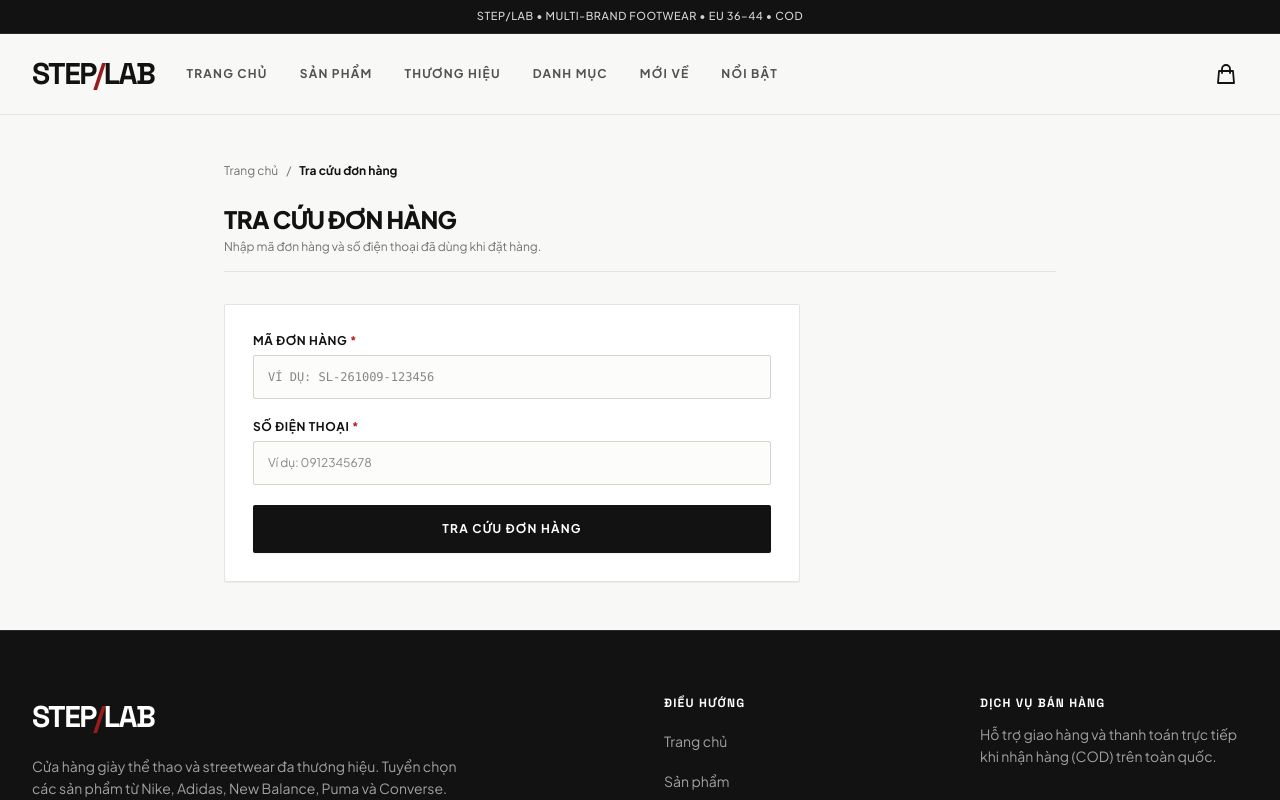
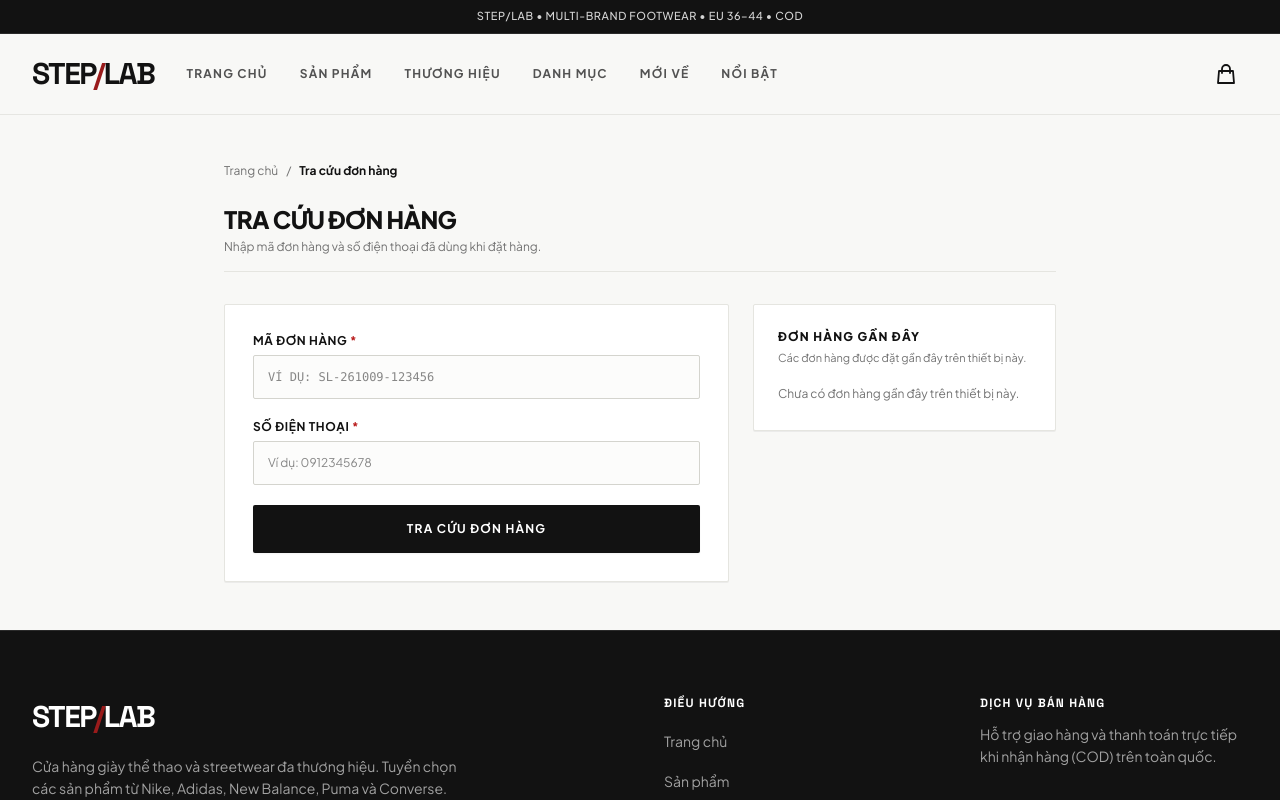
Before and after one commit to nnam099/shoe-store-webapp, a React (Vite) app in the folder client/: page /order-lookup in a window 1280 px wide. Shown: the top 800 px of the page. Built offline with nearby package versions, Linux system fonts and the light colour scheme.

Commit message:
feat: add guest recent orders

```diff
--- a/client/src/components/order/OrderLookupForm.jsx
+++ b/client/src/components/order/OrderLookupForm.jsx
@@ -12,6 +12,7 @@ export default function OrderLookupForm({
   loading,
   fieldErrors = {},
   lookupError,
+  receiverPhoneRef,
 }) {
   return (
     <form onSubmit={onSubmit} noValidate className="space-y-6">
@@ -64,6 +65,7 @@ export default function OrderLookupForm({
             Số điện thoại <span className="text-[#b91c1c]" aria-hidden="true">*</span>
           </label>
           <input
+            ref={receiverPhoneRef}
             id="receiverPhone"
             name="receiverPhone"
             type="tel"
--- /dev/null
+++ b/client/src/components/order/RecentOrders.jsx
@@ -0,0 +1,68 @@
+function formatShortcutDate(createdAt) {
+  const date = new Date(createdAt);
+  if (Number.isNaN(date.getTime())) return '';
+
+  return new Intl.DateTimeFormat('vi-VN', {
+    day: '2-digit',
+    month: '2-digit',
+    year: 'numeric',
+  }).format(date);
+}
+
+export default function RecentOrders({ orders, onSelect }) {
+  const recentOrders = Array.isArray(orders) ? orders : [];
+
+  return (
+    <section
+      aria-labelledby="recent-orders-title"
+      className="bg-white border border-[#e5e5e0] rounded-xs shadow-2xs p-5 sm:p-6"
+    >
+      <div className="mb-4">
+        <h2
+          id="recent-orders-title"
+          className="text-xs font-extrabold uppercase tracking-widest text-[#121212]"
+        >
+          Đơn hàng gần đây
+        </h2>
+        <p className="text-[11px] text-[#737373] mt-1 leading-relaxed">
+          Các đơn hàng được đặt gần đây trên thiết bị này.
+        </p>
+      </div>
+
+      {recentOrders.length === 0 ? (
+        <p className="text-xs text-[#737373] py-1">
+          Chưa có đơn hàng gần đây trên thiết bị này.
+        </p>
+      ) : (
+        <ul className="divide-y divide-[#eeeeea]">
+          {recentOrders.map((order) => (
+            <li
+              key={order.orderCode}
+              className="py-3 first:pt-0 last:pb-0 flex flex-col xl:flex-row xl:items-center gap-2.5 xl:justify-between"
+            >
+              <div className="min-w-0">
+                <code className="block text-xs font-bold text-[#121212] break-all">
+                  {order.orderCode}
+                </code>
+                <time
+                  dateTime={order.createdAt}
+                  className="block text-[10px] text-[#737373] mt-0.5"
+                >
+                  Đã lưu: {formatShortcutDate(order.createdAt)}
+                </time>
+              </div>
+              <button
+                type="button"
+                onClick={() => onSelect(order.orderCode)}
+                className="min-h-[44px] w-full xl:w-auto px-4 py-2 border border-[#d4d4ce] hover:bg-[#f5f5f3] text-[#121212] text-[11px] font-bold uppercase tracking-wider rounded-xs transition-colors cursor-pointer focus-visible:outline-2 focus-visible:outline-[#991b1b] focus-visible:outline-offset-2 shrink-0"
+                aria-label={`Tra cứu đơn hàng ${order.orderCode}`}
+              >
+                Tra cứu
+              </button>
+            </li>
+          ))}
+        </ul>
+      )}
+    </section>
+  );
+}
--- a/client/src/pages/CheckoutPage.jsx
+++ b/client/src/pages/CheckoutPage.jsx
@@ -3,6 +3,7 @@ import { Link, useNavigate } from 'react-router-dom';
 import { getCart, clearCart } from '../utils/cartStorage';
 import { getCheckoutQuote, createGuestOrder } from '../services/checkoutService';
 import { saveOrderConfirmation } from '../utils/checkoutSession';
+import { addRecentOrder } from '../utils/recentOrders';
 import CheckoutForm from '../components/checkout/CheckoutForm';
 import CheckoutSummary from '../components/checkout/CheckoutSummary';
 
@@ -207,6 +208,17 @@ export default function CheckoutPage() {
     try {
       const orderResult = await createGuestOrder(orderPayload);
 
+      if (
+        !orderResult ||
+        typeof orderResult.orderCode !== 'string' ||
+        !orderResult.orderCode.trim()
+      ) {
+        throw new Error('Invalid successful order response');
+      }
+
+      // Local shortcut time only; authoritative Order.createdAt comes from lookup.
+      addRecentOrder(orderResult.orderCode, new Date().toISOString());
+
       // Save confirmation snapshot, clear cart, and navigate to success route
       saveOrderConfirmation(orderResult);
       clearCart();
--- a/client/src/pages/OrderLookupPage.jsx
+++ b/client/src/pages/OrderLookupPage.jsx
@@ -1,9 +1,11 @@
-import { useState } from 'react';
+import { useRef, useState } from 'react';
 import { Link } from 'react-router-dom';
 import OrderLookupForm from '../components/order/OrderLookupForm';
 import OrderDetailCard from '../components/order/OrderDetailCard';
 import CancelConfirmDialog from '../components/order/CancelConfirmDialog';
+import RecentOrders from '../components/order/RecentOrders';
 import { lookupGuestOrder, cancelGuestOrder } from '../services/orderService';
+import { getRecentOrders } from '../utils/recentOrders';
 
 /**
  * OrderLookupPage Component
@@ -14,6 +16,8 @@ export default function OrderLookupPage() {
   const [orderCode, setOrderCode] = useState('');
   const [receiverPhone, setReceiverPhone] = useState('');
   const [fieldErrors, setFieldErrors] = useState({});
+  const [recentOrders] = useState(() => getRecentOrders());
+  const receiverPhoneRef = useRef(null);
 
   // Lookup state
   const [loading, setLoading] = useState(false);
@@ -25,6 +29,22 @@ export default function OrderLookupPage() {
   const [cancelling, setCancelling] = useState(false);
   const [cancelSuccessMessage, setCancelSuccessMessage] = useState(null);
   const [cancelErrorMessage, setCancelErrorMessage] = useState(null);
+
+  /**
+   * Prefills only the remembered order code. Ownership verification remains
+   * the existing receiverPhone + explicit form submission flow.
+   */
+  const handleRecentOrderSelect = (recentOrderCode) => {
+    setOrderCode(recentOrderCode);
+    setFieldErrors({});
+    setLookupError(null);
+    setOrder(null);
+    setCancelSuccessMessage(null);
+    setCancelErrorMessage(null);
+    setIsCancelDialogOpen(false);
+
+    requestAnimationFrame(() => receiverPhoneRef.current?.focus());
+  };
 
   /**
    * Client-side UX validation before sending request
@@ -174,8 +194,17 @@ export default function OrderLookupPage() {
 
       {/* Main Content Area */}
       <div className="space-y-8">
+        <div className="grid grid-cols-1 md:grid-cols-[minmax(0,1.25fr)_minmax(240px,0.75fr)] gap-6 items-start">
+          {/* Mobile-first recovery shortcut; moves beside the form on desktop. */}
+          <div className="md:order-2 min-w-0">
+            <RecentOrders
+              orders={recentOrders}
+              onSelect={handleRecentOrderSelect}
+            />
+          </div>
+
           {/* Search Form */}
-        <div className="max-w-xl">
+          <div className="md:order-1 min-w-0">
             <OrderLookupForm
               orderCode={orderCode}
               receiverPhone={receiverPhone}
@@ -191,7 +220,9 @@ export default function OrderLookupPage() {
               loading={loading}
               fieldErrors={fieldErrors}
               lookupError={lookupError}
+              receiverPhoneRef={receiverPhoneRef}
             />
+          </div>
         </div>
 
         {/* Order Details Presentation */}
--- /dev/null
+++ b/client/src/utils/recentOrders.js
@@ -0,0 +1,146 @@
+/**
+ * Browser-local Guest order shortcuts.
+ * Stores only an order code and the local time at which a successful checkout
+ * was recorded. The timestamp is not the authoritative database Order.createdAt.
+ */
+
+export const RECENT_ORDERS_STORAGE_KEY = 'steplab_recent_orders_v1';
+export const RECENT_ORDERS_MAX_ITEMS = 5;
+export const RECENT_ORDERS_MAX_AGE_MS = 30 * 24 * 60 * 60 * 1000;
+
+function getStorage() {
+  if (typeof window === 'undefined') return null;
+
+  try {
+    return window.localStorage;
+  } catch {
+    return null;
+  }
+}
+
+function normalizeOrderCode(orderCode) {
+  if (typeof orderCode !== 'string') return null;
+
+  const normalized = orderCode.trim().toUpperCase();
+  if (!normalized || normalized.length > 50) return null;
+  return normalized;
+}
+
+function normalizeCreatedAt(createdAt) {
+  if (typeof createdAt !== 'string' || !createdAt.trim()) return null;
+
+  const timestamp = Date.parse(createdAt);
+  if (!Number.isFinite(timestamp)) return null;
+  return new Date(timestamp).toISOString();
+}
+
+function resolveNow(now) {
+  const timestamp = now instanceof Date ? now.getTime() : Number(now);
+  return Number.isFinite(timestamp) ? timestamp : Date.now();
+}
+
+/**
+ * Sanitizes, de-duplicates, sorts, expires, and limits recent order shortcuts.
+ * This function is pure and accepts an optional clock for deterministic tests.
+ */
+export function pruneRecentOrders(entries, now = Date.now()) {
+  if (!Array.isArray(entries)) return [];
+
+  const currentTime = resolveNow(now);
+  const cutoff = currentTime - RECENT_ORDERS_MAX_AGE_MS;
+  const newestByCode = new Map();
+
+  for (const entry of entries) {
+    if (!entry || typeof entry !== 'object' || Array.isArray(entry)) continue;
+
+    const orderCode = normalizeOrderCode(entry.orderCode);
+    const createdAt = normalizeCreatedAt(entry.createdAt);
+    if (!orderCode || !createdAt) continue;
+
+    const createdTime = Date.parse(createdAt);
+    if (createdTime < cutoff) continue;
+
+    const existing = newestByCode.get(orderCode);
+    if (!existing || createdTime > Date.parse(existing.createdAt)) {
+      newestByCode.set(orderCode, { orderCode, createdAt });
+    }
+  }
+
+  return [...newestByCode.values()]
+    .sort((left, right) => {
+      const timeDifference = Date.parse(right.createdAt) - Date.parse(left.createdAt);
+      return timeDifference || left.orderCode.localeCompare(right.orderCode);
+    })
+    .slice(0, RECENT_ORDERS_MAX_ITEMS);
+}
+
+/**
+ * Reads and self-heals recent order storage. Always returns an array.
+ */
+export function getRecentOrders(now = Date.now()) {
+  const storage = getStorage();
+  if (!storage) return [];
+
+  try {
+    const raw = storage.getItem(RECENT_ORDERS_STORAGE_KEY);
+    if (!raw) return [];
+
+    let parsed;
+    try {
+      parsed = JSON.parse(raw);
+    } catch {
+      parsed = [];
+    }
+
+    const recentOrders = pruneRecentOrders(parsed, now);
+    const serialized = JSON.stringify(recentOrders);
+
+    if (serialized !== raw) {
+      try {
+        storage.setItem(RECENT_ORDERS_STORAGE_KEY, serialized);
+      } catch {
+        // A read remains usable even if storage is unavailable or over quota.
+      }
+    }
+
+    return recentOrders;
+  } catch {
+    return [];
+  }
+}
+
+/**
+ * Adds a successful Guest order shortcut without ever throwing to Checkout.
+ */
+export function addRecentOrder(
+  orderCode,
+  createdAt = new Date().toISOString(),
+  now = Date.now()
+) {
+  try {
+    const normalizedCode = normalizeOrderCode(orderCode);
+    const normalizedCreatedAt = normalizeCreatedAt(createdAt);
+    if (!normalizedCode || !normalizedCreatedAt) return getRecentOrders(now);
+
+    const existing = getRecentOrders(now).filter(
+      (entry) => entry.orderCode !== normalizedCode
+    );
+    const recentOrders = pruneRecentOrders(
+      [{ orderCode: normalizedCode, createdAt: normalizedCreatedAt }, ...existing],
+      now
+    );
+
+    const storage = getStorage();
+    if (storage) {
+      try {
+        storage.setItem(RECENT_ORDERS_STORAGE_KEY, JSON.stringify(recentOrders));
+      } catch {
+        // Recording a shortcut must never turn a successful order into a failure.
+      }
+    }
+
+    return recentOrders;
+  } catch {
+    return [];
+  }
+}
```
Lines whose indentation alone changed are shown as unchanged.
